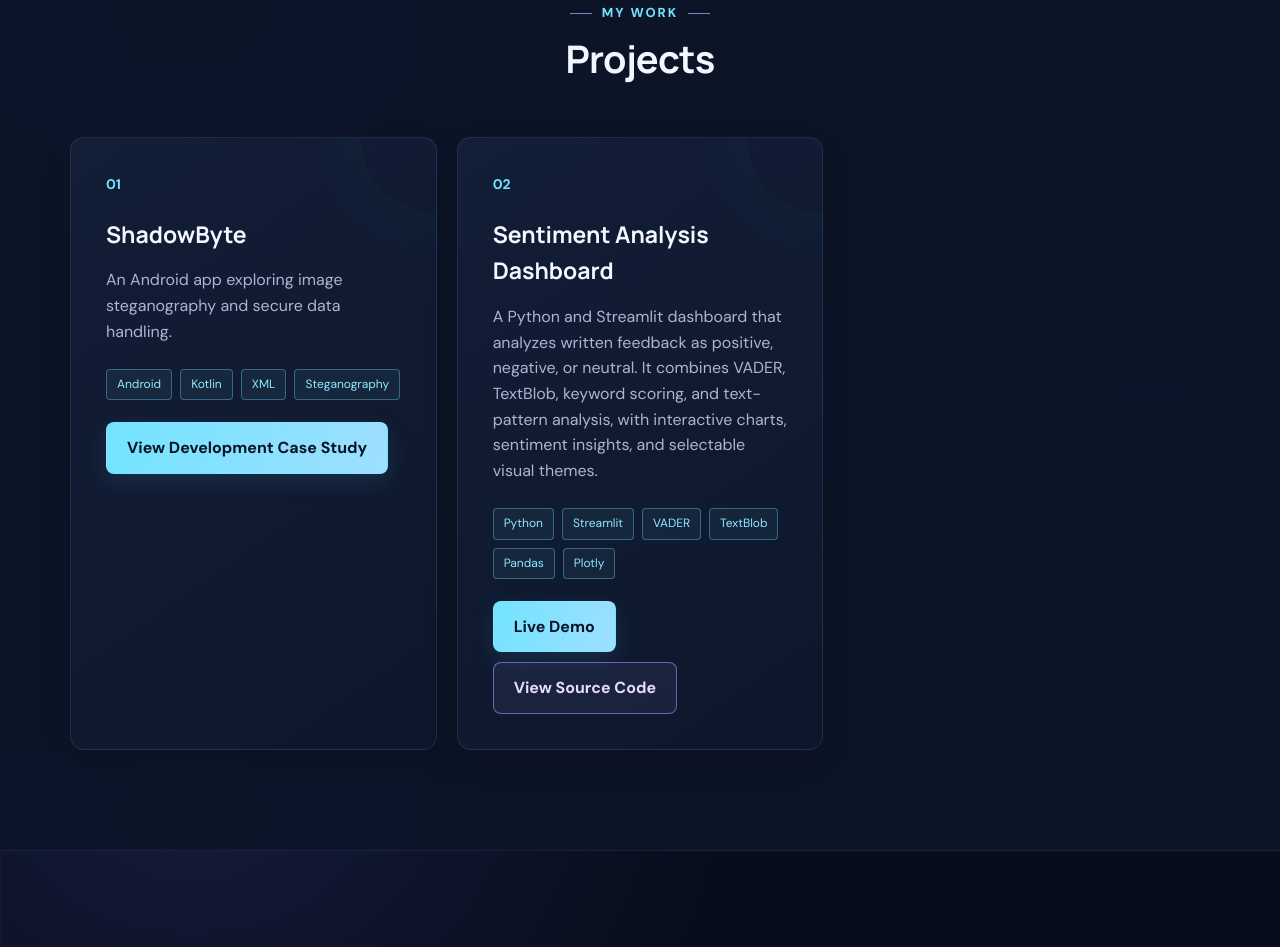
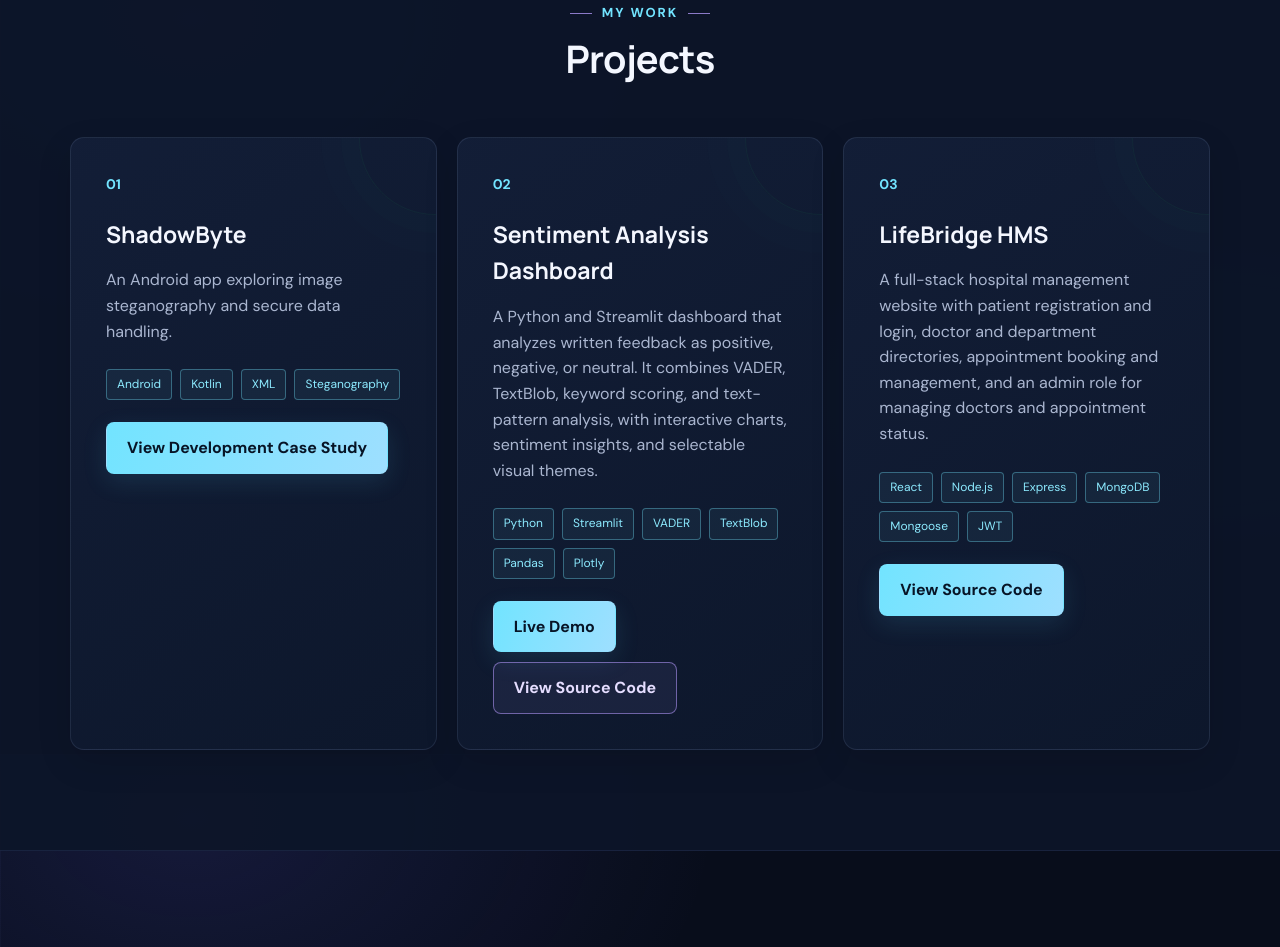
Before and after one commit to Narai12/portfolio-1, a plain HTML site: page index.html in a window 1280 px wide. Shown: the part 3246-4193 px from the top of the page. Drawn offline with Linux system fonts and the light colour scheme.

Commit message:
Add LifeBridge HMS to portfolio projects

```diff
--- a/index.html
+++ b/index.html
@@ -1708,6 +1708,23 @@ and software projects.
 </div>
 </div>
 
+<div class="project-card">
+<div class="project-number">03</div>
+<h3>LifeBridge HMS</h3>
+<p>A full-stack hospital management website with patient registration and login, doctor and department directories, appointment booking and management, and an admin role for managing doctors and appointment status.</p>
+<div class="project-tags">
+<span>React</span>
+<span>Node.js</span>
+<span>Express</span>
+<span>MongoDB</span>
+<span>Mongoose</span>
+<span>JWT</span>
+</div>
+<div class="project-actions" style="display:flex;flex-wrap:wrap;gap:10px;margin-top:22px;">
+<a class="btn" href="https://github.com/Narai12/lifebridge" target="_blank" rel="noopener noreferrer">View Source Code</a>
+</div>
+</div>
+
 </div>
 </section>
 
```
